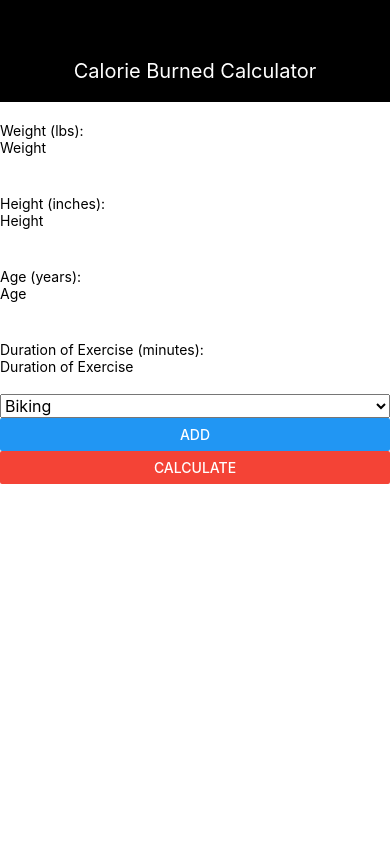
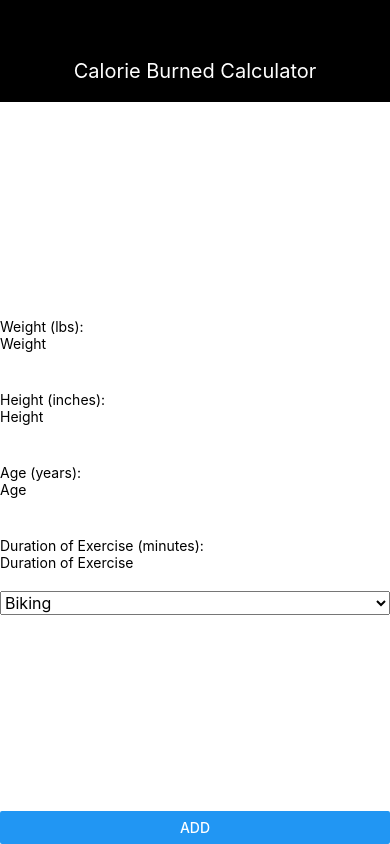
Before and after one commit to cwong2k16/CaloriesBurned, a React Native app: screen / in a window 390 px wide. Built offline with nearby package versions, Linux system fonts and the light colour scheme.

Commit message:
added flex layout to the main component view and removed calculate button

```diff
--- a/App.js
+++ b/App.js
@@ -14,7 +14,7 @@ class MainContainer extends React.Component {
   render(){
     return (
       /* Generate the container for the React-Native app */
-      <View>
+      <View style = {styles.mainContainer}>
         <TopView/>
         <MidView/>
         <BottomView/>
@@ -56,8 +56,6 @@ class BottomView extends React.Component{
       <View>
         <Button title = "Add" onPress = { ()=> {alert("hey");}}>
         </Button>
-        <Button title = "Calculate" color = "#F44336" onPress = { ()=> {alert("heey");}}>
-        </Button>
       </View>
     );
   }
--- a/Style.js
+++ b/Style.js
@@ -1,6 +1,11 @@
 import React, {StyleSheet} from 'react-native'
 
 export default StyleSheet.create({
+    mainContainer:{
+        flex: 1,
+        flexDirection: 'column',
+        justifyContent: 'space-between',
+    },
     topView:{
         textAlign: 'center',
         paddingTop: '15%',
```
